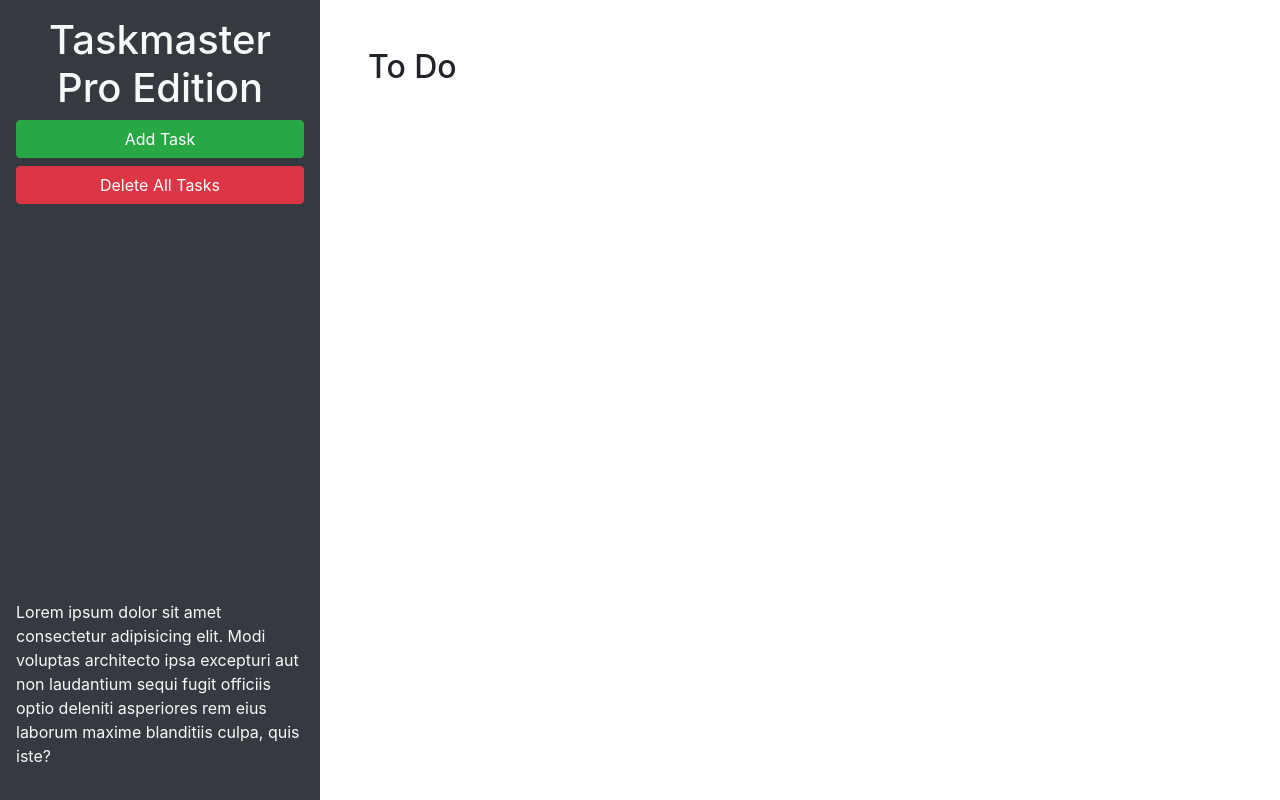
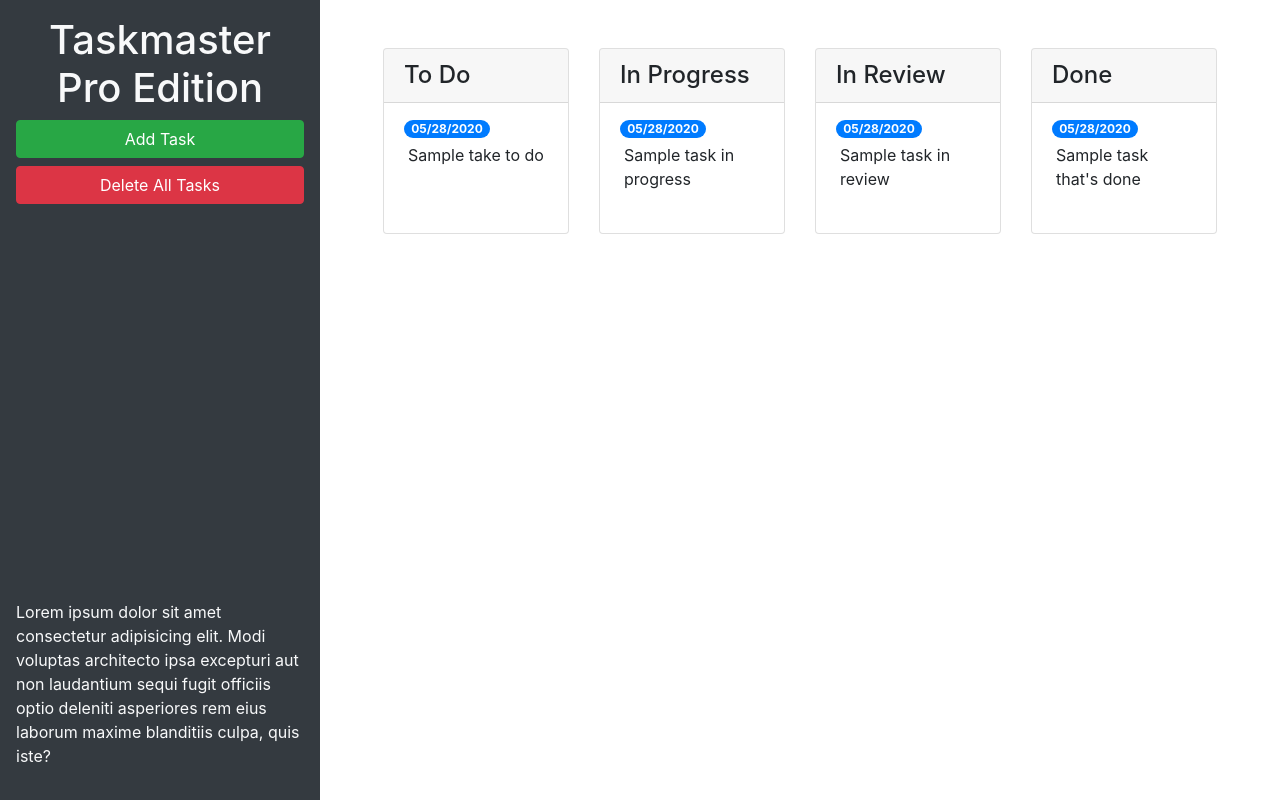
Before and after one commit to TiggerTiff/taskmaster-pro, a plain HTML site: page taskmaster-starter/index.html in a window 1280 px wide. Drawn offline with nearby package versions, Linux system fonts and the light colour scheme.

Commit message:
add Bootstrap grid and UI components

```diff
--- a/taskmaster-starter/index.html
+++ b/taskmaster-starter/index.html
@@ -23,14 +23,64 @@
         laudantium sequi fugit officiis optio deleniti asperiores rem eius laborum maxime blanditiis culpa, quis iste?
       </p>
     </header>
-    <main class="col-12 col-lg-9">
-      <div class="m-5">
-        <h2>To Do</h2>
-        <ul id="list-toDo" class="list-group"> </ul>
+<main class="col-12 col-lg-9">
+  <div class="m-5 row justify-content-around">
+    <!-- todo start -->
+    <div class="col-12 col-md-6 col-xl-3 mb-3">
+      <div class="card">
+        <h4 class="card-header">To Do</h4>
+        <ul id="list-toDo" class="list-group list-group-flush">
+          <li class="list-group-item">
+            <span class="badge badge-primary badge-pill">05/28/2020</span>
+            <p class="m-1">Sample take to do</p>
+          </li>
+        </ul>
       </div>
-    </main>
+      </div>
+    <!-- todo end -->
+    <!-- in progress start -->
+    <div class="col-12 col-md-6 col-xl-3 mb-3">
+      <div class="card">
+        <h4 class="card-header">In Progress</h4>
+        <ul id="list-inProgress" class="list-group list-group-flush">
+          <li class="list-group-item">
+            <span class="badge badge-primary badge-pill">05/28/2020</span>
+            <p class="m-1">Sample task in progress</p>
+          </li>
+        </ul>
+      </div>
+
+      </div>
+
+    <!-- in progress end -->
+    <!--in review start-->
+    <div class="col-12 col-md-6 col-xl-3 mb-3">
+      <div class="card">
+        <h4 class="card-header">In Review</h4>
+        <ul id="list-inReview" class="list-group list-group-flush">
+          <li class="list-group-item">
+            <span class="badge badge-primary badge-pill">05/28/2020</span>
+            <p class="m-1">Sample task in review</p>
+          </li>
+        </ul>
+      </div>
+    </div>
+    <!-- in review end-->
+    <!-- done start-->
+    <div class="col-12 col-md-6 col-xl-3 mb-3">
+      <div class="card">
+        <h4 class="card-header">Done</h4>
+        <ul id="list-done" class="list-group list-group-flush">
+          <li class="list-group-item">
+            <span class="badge badge-primary badge-pill">05/28/2020</span>
+            <p class="m-1">Sample task that's done</p>
+          </li>
+        </ul>
+      </div>
+      </div>
+    <!--done end-->
   </div>
-
+</main>
   <!-- Modal -->
   <div class="modal fade" id="task-form-modal" tabindex="-1" role="dialog" aria-labelledby="task-form-modal"
     aria-hidden="true">
@@ -46,11 +96,11 @@
           <form>
             <div class="form-group">
               <label for="modalTaskDescription">Task description</label>
-              <textarea id="modalTaskDescription" rows="3"></textarea>
+              <textarea id="modalTaskDescription" rows="3" class="form-control"></textarea>
             </div>
             <div class="form-group">
               <label for="modalDueDate">Due date</label>
-              <input type="text" id="modalDueDate" placeholder="mm/dd/yyyy" autocomplete="off" />
+              <input type="text" class="form-control" id="modalDueDate" placeholder="mm/dd/yyyy" autocomplete="off" />
             </div>
           </form>
         </div>
```
